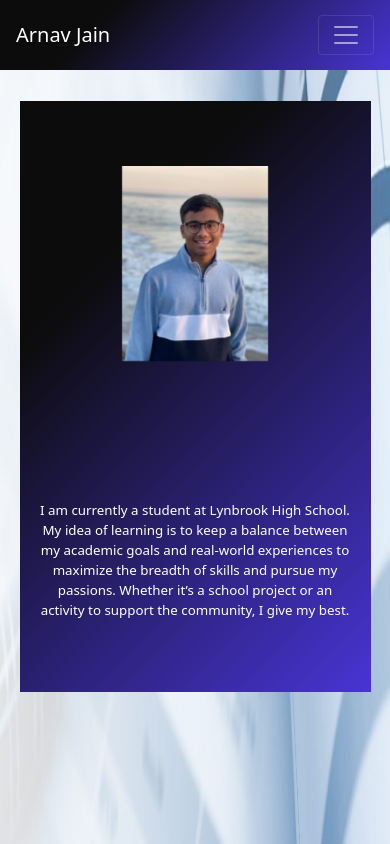
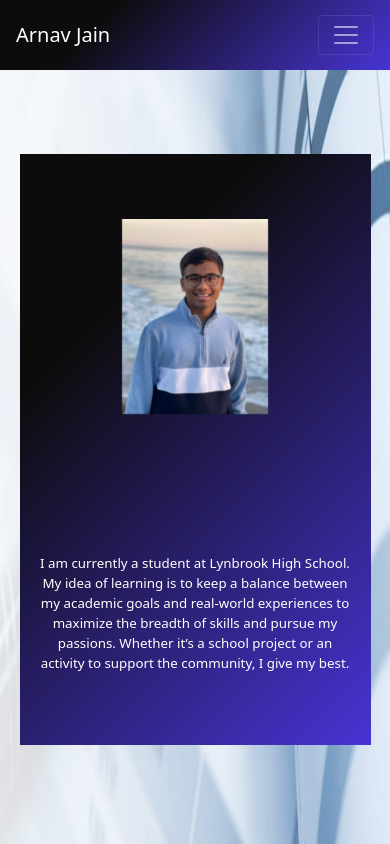
Before and after one commit to rbalonek/arnav-portfolio, a React (Create React App) app: page / in a window 390 px wide. Shown: the top 844 px of the page. Built offline with nearby package versions, Linux system fonts and the light colour scheme.

Commit message:
Relative vs absolute

```diff
--- a/src/components/InfoCard/InfoCard.css
+++ b/src/components/InfoCard/InfoCard.css
@@ -29,7 +29,7 @@
 @media (max-width: 810px) {
   .info-card__container {
     position: relative;
-    bottom: 20vh;
+    /* bottom: 20vh; */
     height: 70vh;
     /* width: 310px; */
     width: 90vw;
--- a/src/components/academics/Academics.css
+++ b/src/components/academics/Academics.css
@@ -58,3 +58,9 @@
     font-size: small;
   }
 } */
+
+@media (max-width: 800px) {
+  .academics-parent {
+    padding-top: 0px;
+  }
+}
--- a/src/screens/home/Home.css
+++ b/src/screens/home/Home.css
@@ -24,7 +24,7 @@
   /* font-family: "Nanum Gothic", sans-serif; */
   font-family: "Rajdhani", sans-serif;
   font-weight: 300;
-  margin-top: -0px;
+  margin-top: -20px;
   background-color: black;
 }
 .next-page-button {
@@ -36,3 +36,22 @@
   position: relative;
   bottom: 390px;
 }
+
+@media (max-width: 800px) {
+  .hero-banner {
+    max-height: 100vh;
+    width: 100vw;
+  }
+  .info-card__holder {
+    bottom: 90vh;
+  }
+  .section-title {
+    text-align: center;
+    letter-spacing: 1px;
+    /* font-family: "Nanum Gothic", sans-serif; */
+    font-family: "Rajdhani", sans-serif;
+    font-weight: 300;
+    margin-top: 0px;
+    background-color: black;
+  }
+}
```
